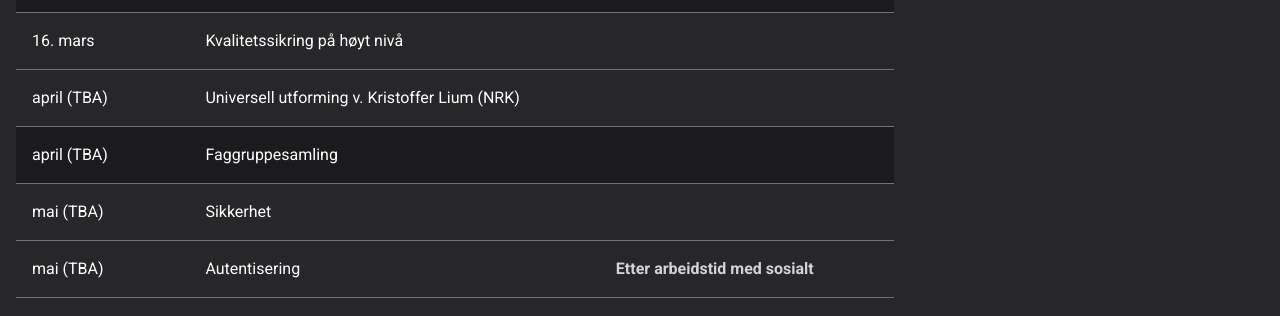
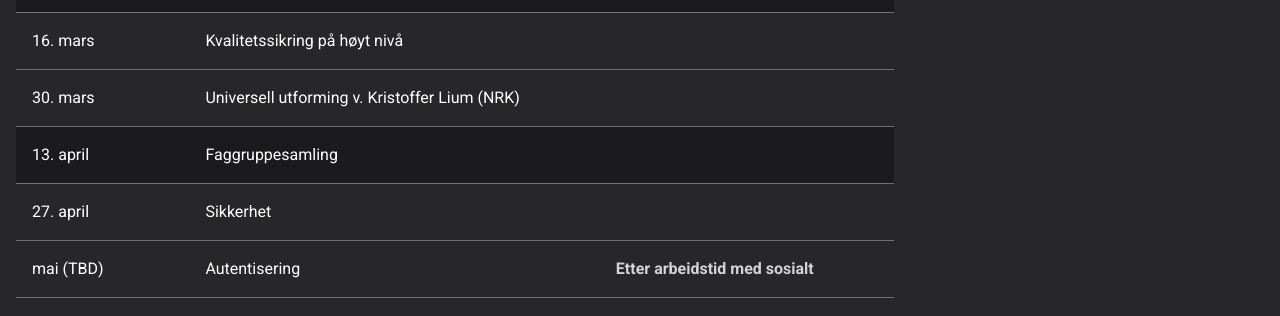
Before and after one commit to fortedigital/frontend-academy, a Next.js app: page /tidsplan in a window 1280 px wide. Shown: the part 463-779 px from the top of the page. Built offline with nearby package versions, Linux system fonts and the light colour scheme.

Commit message:
Update tidsplan

```diff
--- a/pages/tidsplan.tsx
+++ b/pages/tidsplan.tsx
@@ -26,28 +26,28 @@ export default function Plan() {
       topic: "Kvalitetssikring på høyt nivå",
     },
     {
-      date: "april (TBA)",
+      date: "30. mars",
       topic: "Universell utforming v. Kristoffer Lium (NRK)",
     },
     {
-      date: "april (TBA)",
+      date: "13. april",
       topic: "Faggruppesamling",
     },
     {
-      date: "mai (TBA)",
+      date: "27. april",
       topic: "Sikkerhet",
     },
     {
-      date: "mai (TBA)",
+      date: "mai (TBD)",
       topic: "Autentisering",
       details: "Etter arbeidstid med sosialt",
     },
     {
-      date: "mai (TBA)",
+      date: "11. mai",
       topic: "TBA",
     },
     {
-      date: "juni (TBA)",
+      date: "25. mai",
       topic: "Faggruppesamling",
     },
     {
```
